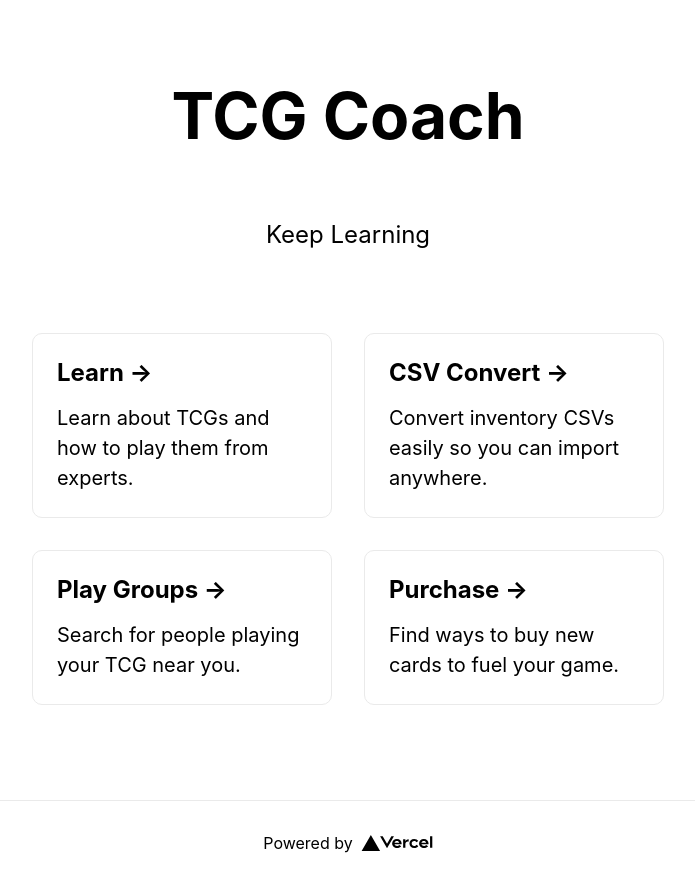
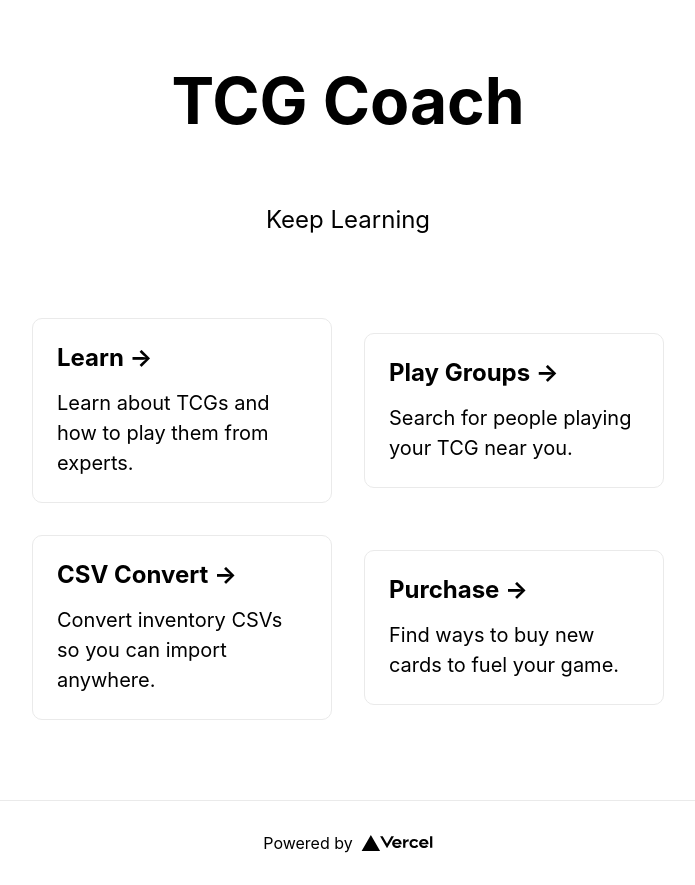
Before and after one commit to sam-huckaby/tcg-online, a Next.js app: page / in a window 1280 px wide. Shown: the whole page, without its empty margins (292-987 px from the left). Built offline with nearby package versions, Linux system fonts and the light colour scheme.

Commit message:
change order and wording of buttons

```diff
--- a/pages/index.js
+++ b/pages/index.js
@@ -26,17 +26,17 @@ export default function Home() {
             <p>Learn about TCGs and how to play them from experts.</p>
           </a>
 
-          <a href="https://nextjs.org/docs" className={styles.card}>
-            <h2>CSV Convert &rarr;</h2>
-            <p>Convert inventory CSVs easily so you can import anywhere.</p>
-          </a>
-
           <a
             href="https://github.com/vercel/next.js/tree/master/examples"
             className={styles.card}
           >
             <h2>Play Groups &rarr;</h2>
             <p>Search for people playing your TCG near you.</p>
+          </a>
+
+          <a href="https://nextjs.org/docs" className={styles.card}>
+            <h2>CSV Convert &rarr;</h2>
+            <p>Convert inventory CSVs so you can import anywhere.</p>
           </a>
 
           <a
```
